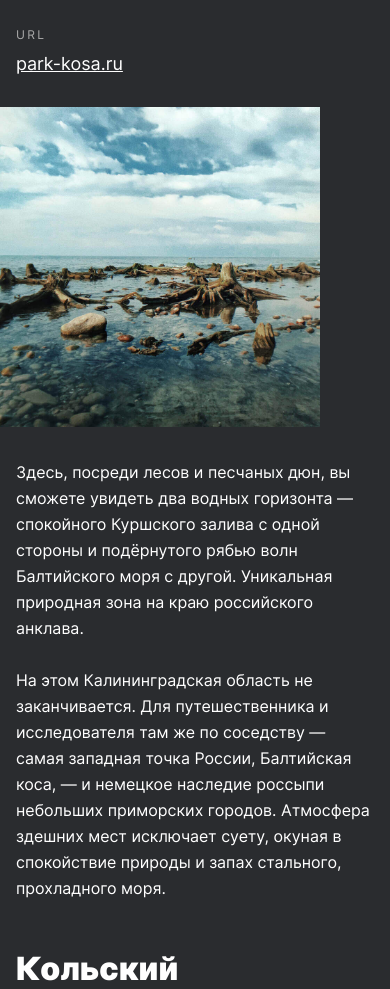
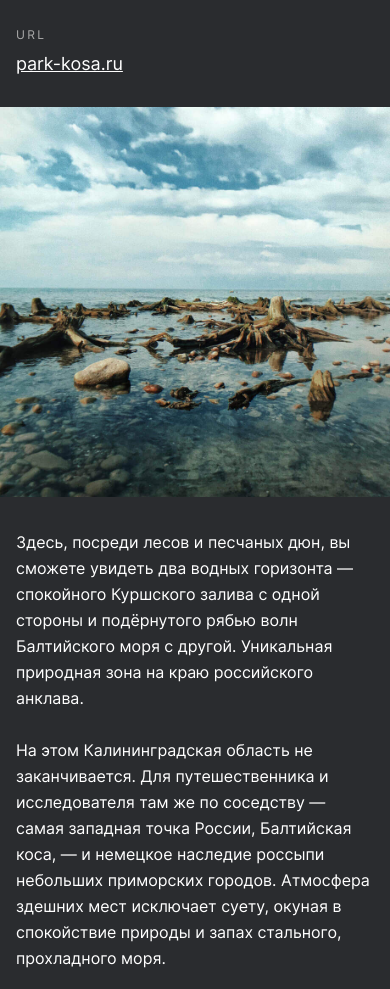
Before and after one commit to AnastasiyaPas/russian-travel, a plain HTML site: page index.html in a window 390 px wide. Shown: the part 4836-5825 px from the top of the page. Drawn offline with Linux system fonts and the light colour scheme; files whose address does not match are found by name.

Commit message:
places320

```diff
--- a/blocks/place/__image/place__image.css
+++ b/blocks/place/__image/place__image.css
@@ -12,14 +12,16 @@
 
 @media (max-width: 860px) {
   .place__image {
-    max-width: 340px;
-    max-height: 340px;
+    width: 340px;
+    height: 340px;
   }
 }
 
-@media (max-width: 400px) {
+@media (max-width: 600px) {
   .place__image {
-    max-width: 320px;
-    max-height: 320px;
+    width: 100%;
+    height: auto;
+    display: block;
+    margin: 0 auto;
   }
 }
```
